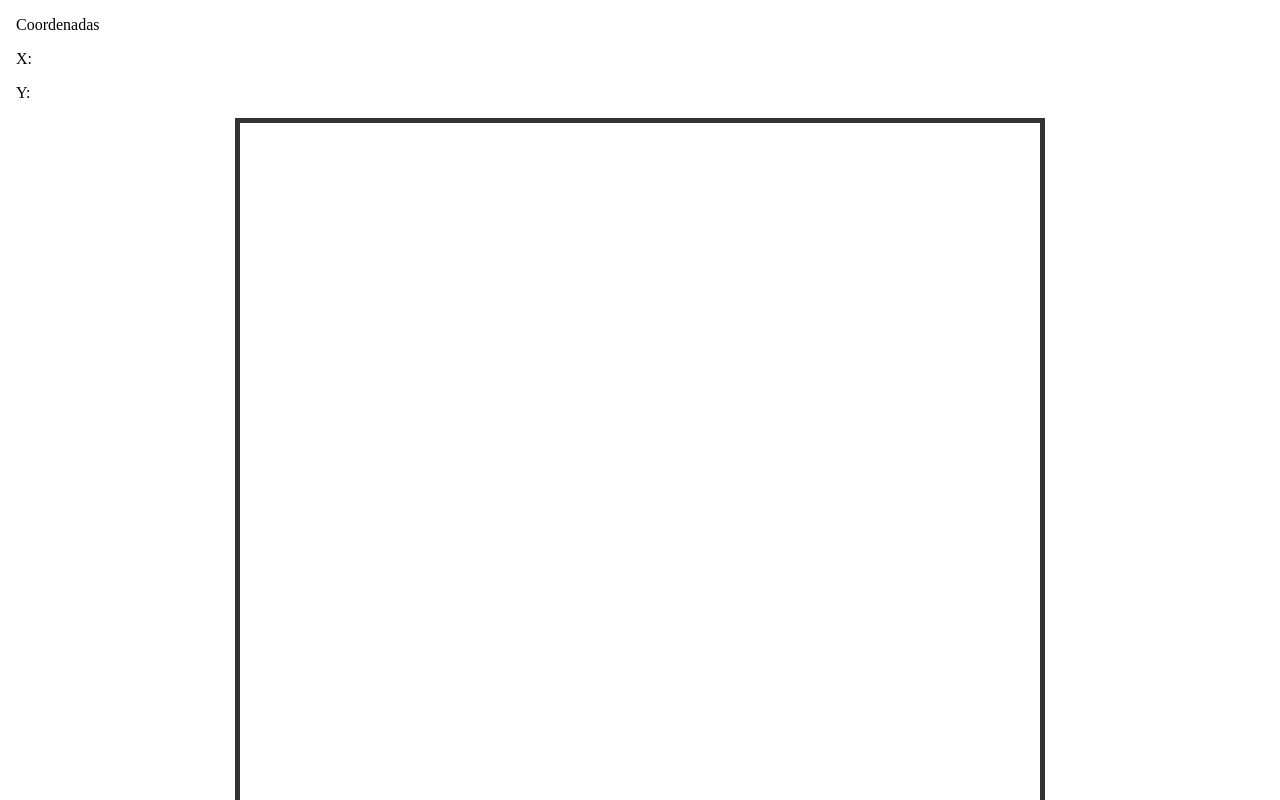
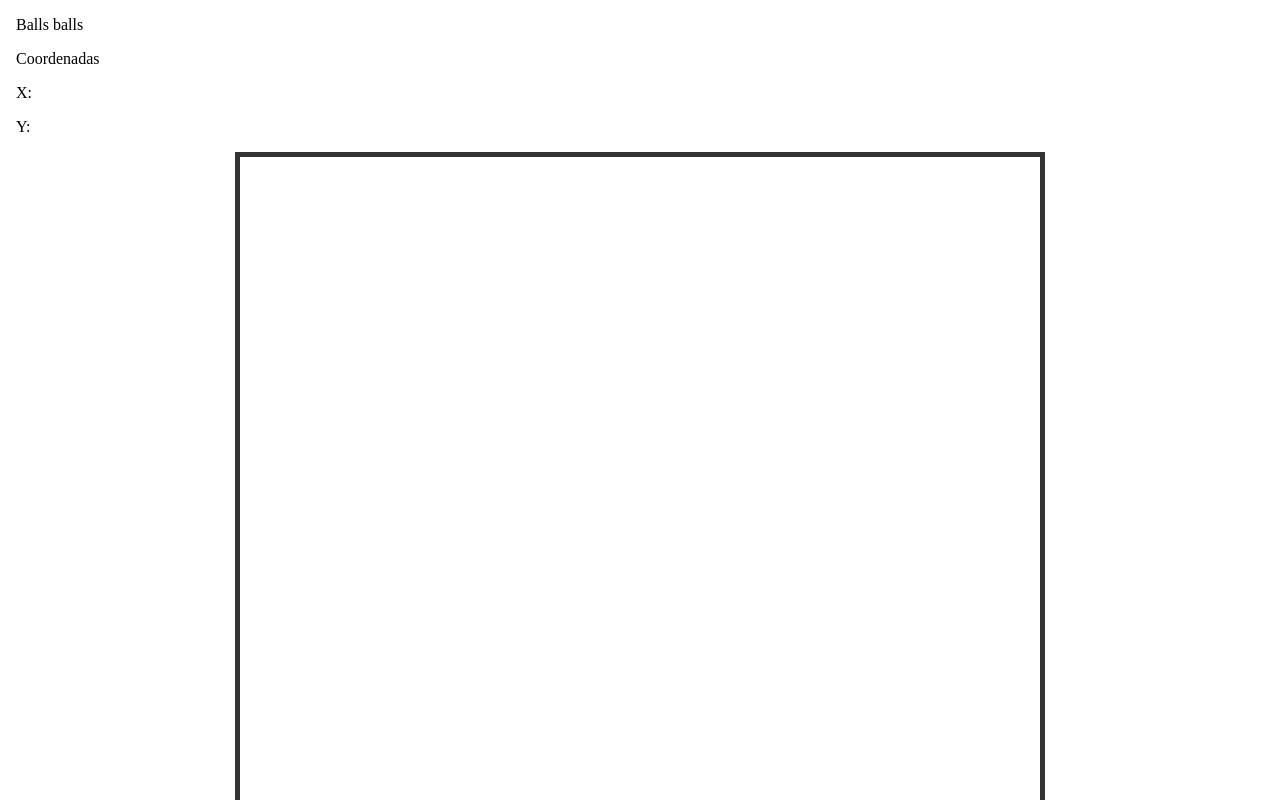
Before and after one commit to pmdmartins21/Bouncing-Balls, a Vue app: page / in a window 1280 px wide. Shown: the top 800 px of the page. Built offline with nearby package versions, Linux system fonts and the light colour scheme.

Commit message:
create balls components

```diff
--- a/src/App.vue
+++ b/src/App.vue
@@ -1,11 +1,13 @@
 <script lang="ts">
+import BallsItems from "./components/Balls-items.vue";
+
 export default {
     name: "App",
     data() {
         return {
             MouseX: null,
             MouseY: null,
-    }
+        };
     },
     methods: {
         //function to instantiate and launch a ball passing the coordinates as props.
@@ -16,12 +18,14 @@ export default {
             this.MouseY = event.pageY;
         },
     },
+    components: { BallsItems }
 };
 </script>
 
 <template >
-  <body @click="clickedBackground ">
+  <body @click="clickedBackground">
     <div class="container">
+      <BallsItems/>
       <p>Coordenadas</p>
       <p>X: {{ MouseX }}</p>
       <p>Y: {{ MouseY }}</p>
--- /dev/null
+++ b/src/components/Ball-item.vue
@@ -0,0 +1,10 @@
+<script lang="ts">
+export default {
+  name: "Ball-item",
+  props: {
+    posX: Number,
+    posY: Number,
+    radius: Number
+  },
+};
+</script>
--- /dev/null
+++ b/src/components/Balls-items.vue
@@ -0,0 +1,15 @@
+<template>
+  <BallItem />
+  <p>Balls balls</p>
+</template>
+
+<script lang="ts">
+import BallItem from "./Ball-item.vue";
+export default {
+  name: "Balls-items",
+  props: {
+    balls: Array,
+  },
+  components: { BallItem }
+}
+</script>
```
Lines whose indentation alone changed are shown as unchanged.
